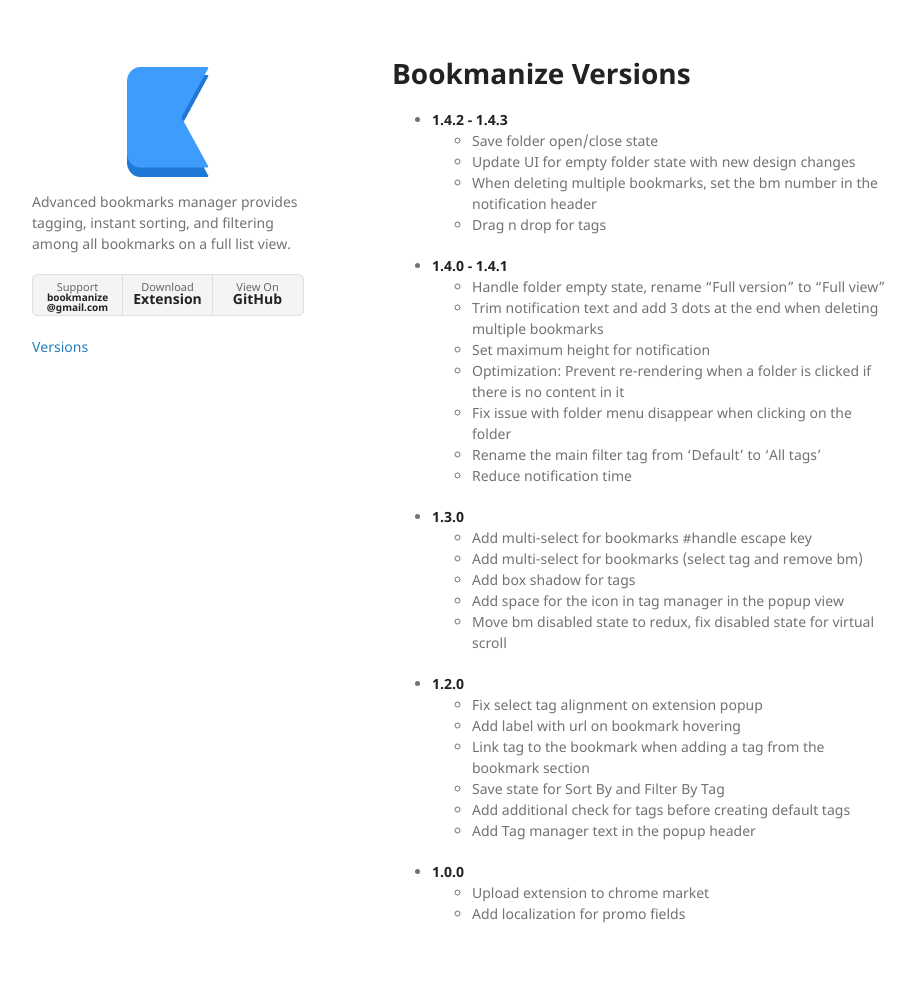
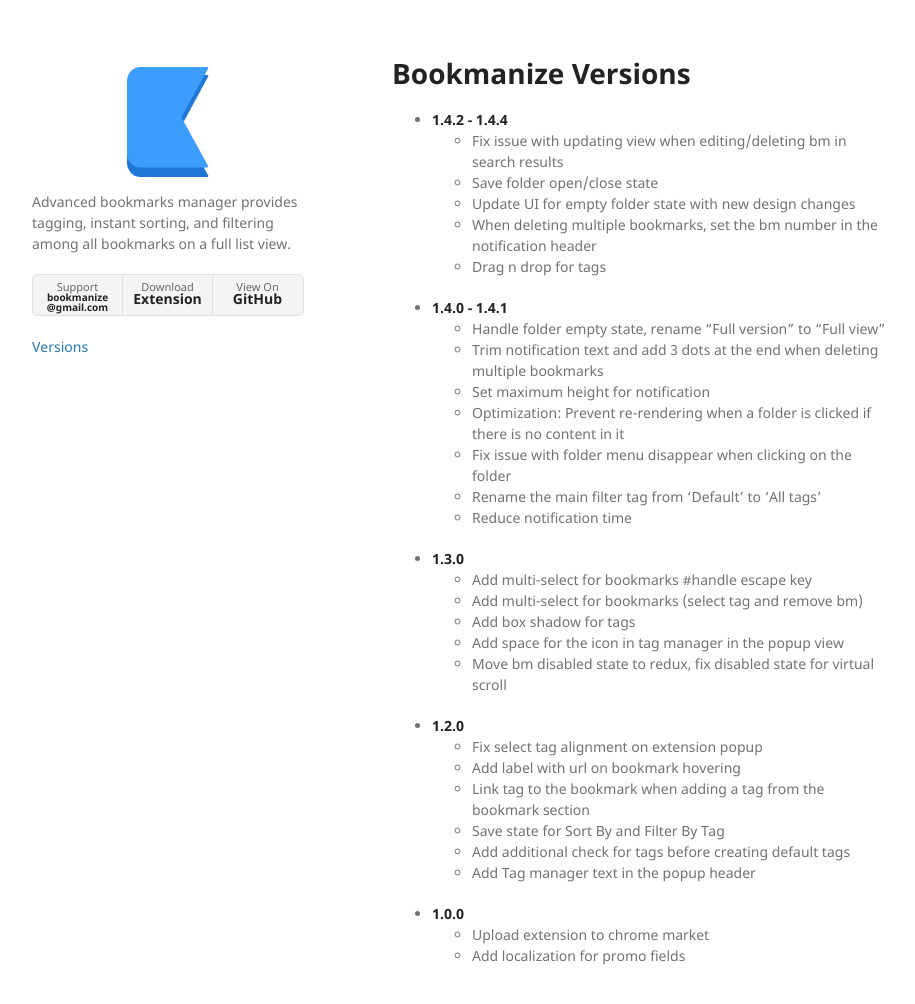
Before and after one commit to bookmanize/bookmanize.github.io, a Jekyll site: the page built from versions.md, in a window 1280 px wide and 1036 px high. Shown: the top 1004 px of the window, without its empty margins (178-1093 px from the left). Built offline with Jekyll 4.4.1, drawn with Linux system fonts in a browser that asks for light colours.

Commit message:
Update versions.md

```diff
--- a/versions.md
+++ b/versions.md
@@ -4,7 +4,8 @@
 ---
 
 # Bookmanize Versions
- - **1.4.2 - 1.4.3**
+ - **1.4.2 - 1.4.4**
+    - Fix issue with updating view when editing/deleting bm in search results
     - Save folder open/close state
     - Update UI for empty folder state with new design changes
     - When deleting multiple bookmarks, set the bm number in the notification header
```
